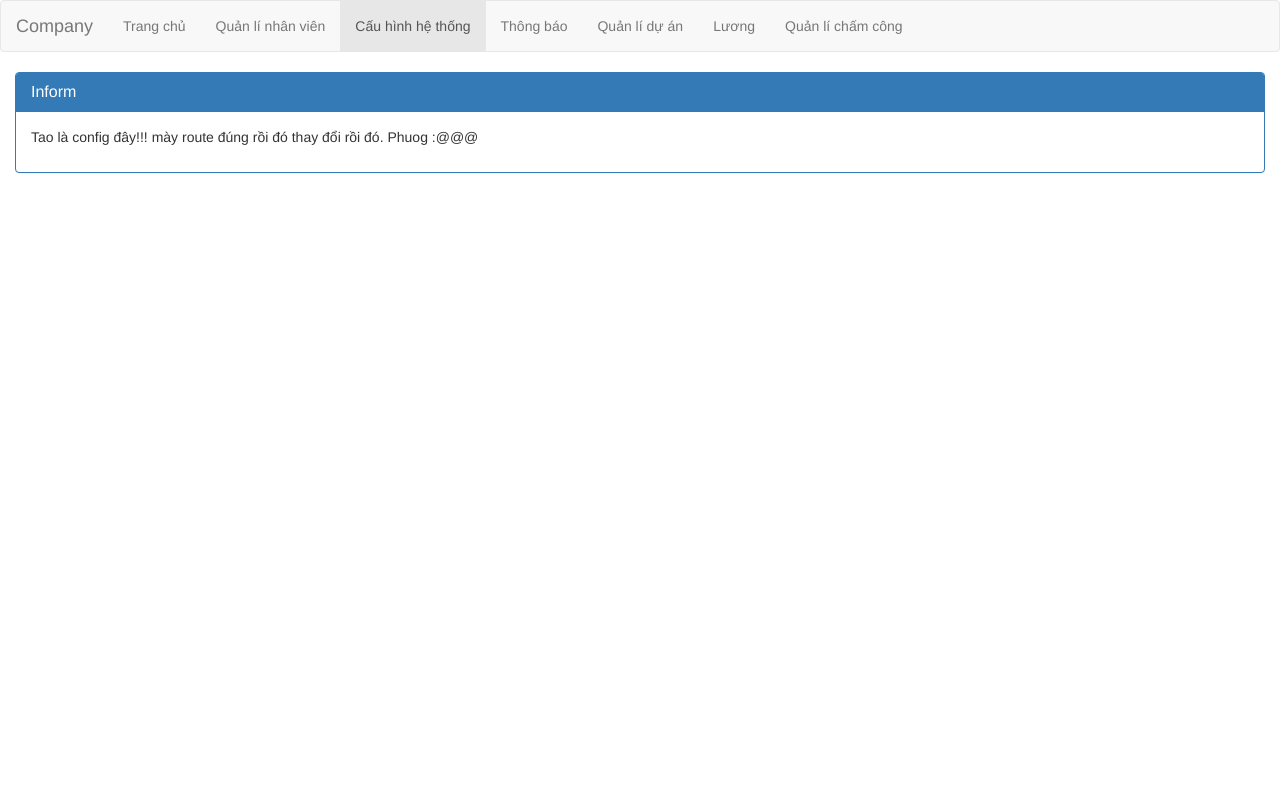
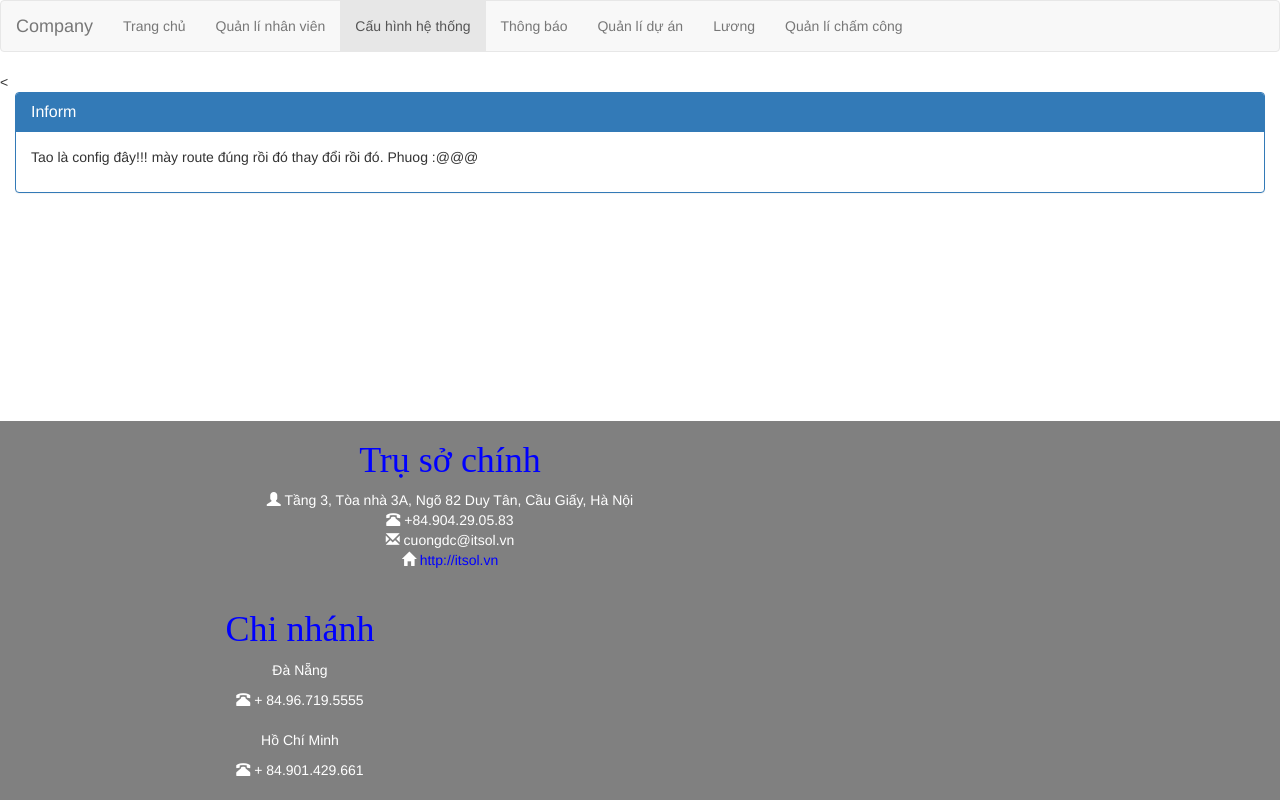
Before and after one commit to dangtpvt1995/internship02, an Angular app in the folder SourvceCode_ManagerStaff/: page /config in a window 1280 px wide. Built offline with nearby package versions, Linux system fonts and the light colour scheme; a web font is replaced by a local one.

Commit message:
footer-Thang

```diff
--- a/SourvceCode_ManagerStaff/src/app/all-common/header/header.component.html
+++ b/SourvceCode_ManagerStaff/src/app/all-common/header/header.component.html
@@ -44,3 +44,39 @@
 
 	</div>
 </nav>
+
+<!-- FOOTER -->
+<<head>
+  <meta charset="utf-8">
+  <title></title>
+ <link rel="stylesheet" href="https://maxcdn.bootstrapcdn.com/bootstrap/3.3.7/css/bootstrap.min.css">
+</head>
+<footer class="about">
+  <div class="truSoChinh">
+    <h1 class="big">Trụ sở chính</h1>
+    <address>
+    <i class="	glyphicon glyphicon-user"></i>
+      Tầng 3, Tòa nhà 3A, Ngõ 82 Duy Tân, Cầu Giấy, Hà Nội<br>
+      <i class="glyphicon glyphicon-phone-alt"></i>
+      +84.904.29.05.83
+      <br>
+      <i class="glyphicon glyphicon-envelope"></i>
+      cuongdc@itsol.vn<br>
+      <i class="glyphicon glyphicon-home"></i>
+      <a href="http://itsol.vn/" style="color: blue"> http://itsol.vn</a>
+    </address>
+  </div>
+  <div class="chiNhanh">
+    <h1 class="big">Chi nhánh</h1>
+    <p>Đà Nẵng</p>
+    <address>
+    <i class="glyphicon glyphicon-phone-alt"></i>
+      + 84.96.719.5555
+    </address>
+    <p>Hồ Chí Minh</p>
+    <address>
+    <i class="glyphicon glyphicon-phone-alt"></i>
+      + 84.901.429.661
+    </address>
+  </div>
+</footer>
--- a/SourvceCode_ManagerStaff/src/app/all-common/header/header.component.scss
+++ b/SourvceCode_ManagerStaff/src/app/all-common/header/header.component.scss
@@ -0,0 +1,24 @@
+.about {
+  position: fixed;
+  left: 0;
+  bottom: 0;
+  width: 100%;
+  color: white;
+  text-align: center;
+  background-color: Gray;
+}
+
+.truSoChinh {
+  width: 800px;
+  float: left;
+  margin-left: 50px;
+}
+
+.chiNhanh {
+  width: 600px;
+  float: left;
+}
+.big{
+  font-family: "Times New Roman";
+	color: blue;
+}
```
